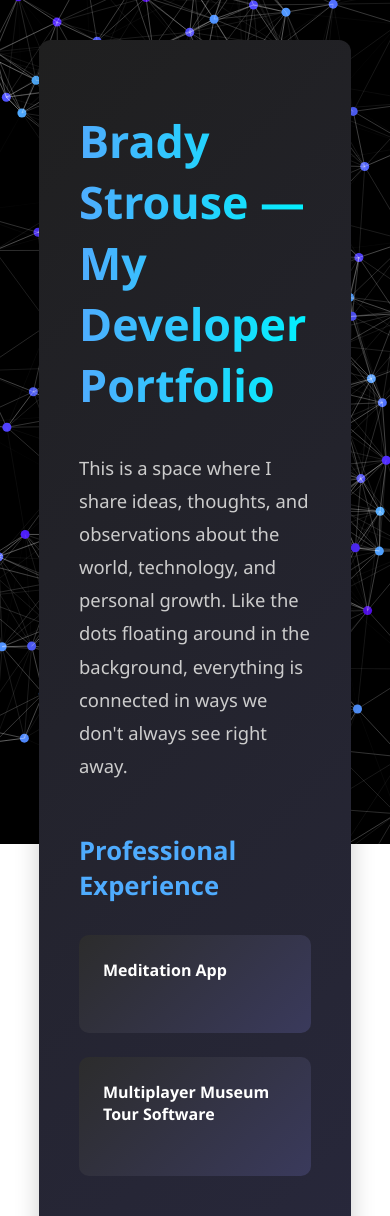
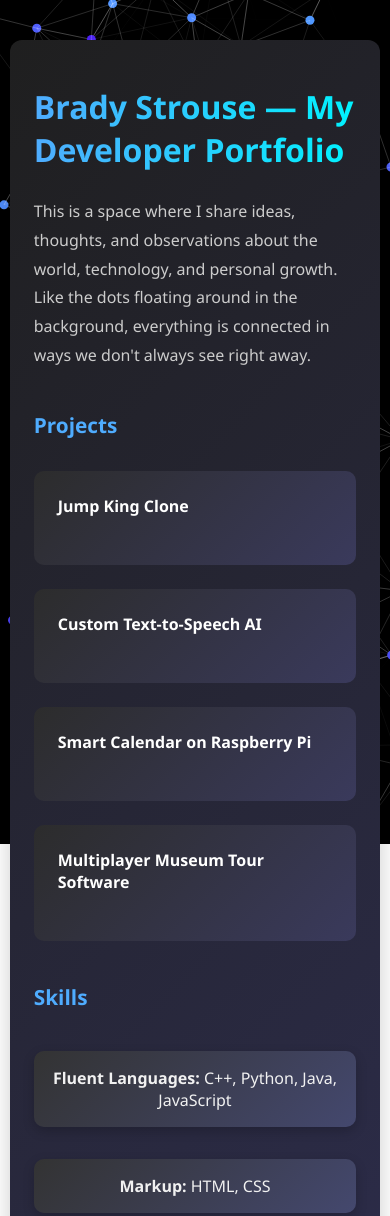
Before and after one commit to BradyStrouse/bradystrouse.github.io, a plain HTML site: page index.html in a window 390 px wide. Shown: the top 1216 px of the page. Drawn offline with Linux system fonts and the light colour scheme; animation ran at ten frames a second.

Commit message:
made mobile support better

```diff
--- a/index.html
+++ b/index.html
@@ -125,39 +125,78 @@
         box-shadow: 0 4px 12px rgba(0, 0, 0, 0.2);
         text-align: center;
       }
+
+      @media (max-width: 768px) {
+        #info {
+          width: 95%;
+          padding: 1.5em;
+        }
+
+        #info h1 {
+          font-size: 2rem;
+        }
+
+        #info h2 {
+          font-size: 1.3rem;
+        }
+
+        #info p,
+        .project-item p,
+        .skill-item {
+          font-size: 1rem;
+        }
+
+        .skill-item {
+          padding: 1em;
+        }
+      }
     </style>
   </head>
   <body>
     <canvas id="canvas"></canvas>
     <div id="info">
       <h1>Brady Strouse — My Developer Portfolio</h1>
-      <p>This is a space where I share ideas, thoughts, and observations about the world, technology, and personal growth. Like the dots floating around in the background, everything is connected in ways we don't always see right away.</p>
-      <h2>Professional Experience</h2>
-      <div class="projects-grid">
-        <div class="project-item" onclick="toggleDescription(this)">
-          <strong>Meditation App</strong>
-          <p>Designed and implemented a cross-platform meditation app as part of my job, featuring guided sessions, user progress tracking, and soothing audio-visual feedback for enhanced user experience.</p>
-        </div>
-        <div class="project-item" onclick="toggleDescription(this)">
-          <strong>Multiplayer Museum Tour Software</strong>
-          <p>Professional project developed as part of my job. Worked in a scrum team on frontend/backend for museum software with location tracking, multiplayer support, and optimized animations.</p>
-        </div>
-      </div>
+      <p>
+        This is a space where I share ideas, thoughts, and observations about
+        the world, technology, and personal growth. Like the dots floating
+        around in the background, everything is connected in ways we don't
+        always see right away.
+      </p>
+
       <h2>Projects</h2>
       <div class="projects-grid">
         <div class="project-item" onclick="toggleDescription(this)">
           <strong>Jump King Clone</strong>
-          <p>Java-based recreation of Jump King with custom physics engine, GUI, sprite management, and precision collision detection.</p>
+          <p>
+            Java-based recreation of Jump King with custom physics engine, GUI,
+            sprite management, and precision collision detection.
+          </p>
         </div>
         <div class="project-item" onclick="toggleDescription(this)">
           <strong>Custom Text-to-Speech AI</strong>
-          <p>Python-based offline AI voice synthesizer with support for long documents, privacy, GPU/CPU switching, and a user-friendly interface.</p>
+          <p>
+            Python-based offline AI voice synthesizer with support for long
+            documents, privacy, GPU/CPU switching, and a user-friendly
+            interface.
+          </p>
         </div>
         <div class="project-item" onclick="toggleDescription(this)">
           <strong>Smart Calendar on Raspberry Pi</strong>
-          <p>Python app using Google Calendar API, real-time sync, time severity visuals, and automatic formatting, running 24/7 on a Pi.</p>
+          <p>
+            Python app using Google Calendar API, real-time sync, time severity
+            visuals, and automatic formatting, running 24/7 on a Pi.
+          </p>
+        </div>
+        <div class="project-item" onclick="toggleDescription(this)">
+          <strong>Multiplayer Museum Tour Software</strong>
+          <p>
+            Worked in a scrum team on frontend/backend for museum software with
+            location tracking, multiplayer, and optimized animations.
+          </p>
         </div>
       </div>
+
+      <h2>Skills</h2>
       <div class="skills-grid">
         <div class="skill-item">
           <strong>Fluent Languages:</strong> C++, Python, Java, JavaScript
@@ -167,12 +206,24 @@
           <strong>Frameworks:</strong> React, Node.js, Unreal Engine
         </div>
         <div class="skill-item">
-          <strong>Cloud:</strong> AWS (DynamoDB, S3, EC2, Beanstalk), Microsoft Azure
+          <strong>Cloud:</strong> AWS (DynamoDB, S3, EC2, Beanstalk), Microsoft
+          Azure
         </div>
       </div>
     </div>
+
     <script>
+      function toggleDescription(element) {
+        const isActive = element.classList.contains("active");
+        document.querySelectorAll(".project-item").forEach((item) => item.classList.remove("active"));
+        if (!isActive) element.classList.add("active");
+      }
+
       window.addEventListener("DOMContentLoaded", () => {
+        const maxMobileDots = 100;
+        const isMobile = window.innerWidth <= 1000;
+        const maxDots = isMobile ? maxMobileDots : 600;
+
         const canvas = document.getElementById("canvas");
         const ctx = canvas.getContext("2d");
         if (!ctx) return console.error("Canvas rendering context not available");
@@ -184,12 +235,11 @@
           height = canvas.height = window.innerHeight;
         });
 
-        let dotCount = 500;
         const dots = [];
         const mouse = { x: null, y: null };
+
         const wrapBuffer = 50;
-        let directionDeg = 0;
-        const directionModifier = 0.005;
+        let dotCount = Math.min(400, maxDots);
 
         window.addEventListener("mousemove", (e) => {
           mouse.x = e.clientX;
@@ -203,7 +253,9 @@
 
         function circlePoint(radius, deg) {
           let rad = deg * (Math.PI / 180);
-          return { x: radius * Math.cos(rad), y: radius * Math.sin(rad) };
+          let x = radius * Math.cos(rad);
+          let y = radius * Math.sin(rad);
+          return { x, y };
         }
 
         for (let i = 0; i < dotCount; i++) {
@@ -212,11 +264,14 @@
             y: Math.random() * height,
             vx: 0.3 + Math.random() * 0.2,
             vy: -0.3 - Math.random() * 0.2,
-            color: randomColor()
+            color: randomColor(),
           });
         }
 
         let frameTimes = [];
+        let directionDeg = 0;
+        const directionModifier = 0.005;
+
         function draw() {
           ctx.clearRect(0, 0, width, height);
           for (let i = 0; i < dots.length; i++) {
@@ -260,11 +315,12 @@
               const dx = dot.x - other.x;
               const dy = dot.y - other.y;
               const dist = Math.sqrt(dx * dx + dy * dy);
+
               if (dist < 120) {
                 ctx.beginPath();
                 ctx.moveTo(dot.x, dot.y);
                 ctx.lineTo(other.x, other.y);
-                ctx.strokeStyle = `rgba(255, 255, 255,${1 - dist / 120})`;
+                ctx.strokeStyle = "rgba(255, 255, 255," + (1 - dist / 120) + ")";
                 ctx.lineWidth = 0.5;
                 ctx.stroke();
               }
@@ -272,9 +328,9 @@
 
             dot.vx *= 0.99;
             dot.vy *= 0.99;
-            const dir = circlePoint(1, directionDeg);
-            dot.vx += dir.x * directionModifier;
-            dot.vy += dir.y * directionModifier;
+
+            dot.vx += circlePoint(1, directionDeg).x * directionModifier;
+            dot.vy += circlePoint(1, directionDeg).y * directionModifier;
             directionDeg += 0.00005;
 
             dot.x += dot.vx;
@@ -295,14 +351,14 @@
 
           if (fps < 50 && dots.length > 200) {
             dots.splice(-10);
-          } else if (fps > 55 && dots.length < 600) {
+          } else if (fps > 55 && dots.length < maxDots) {
             for (let i = 0; i < 10; i++) {
               dots.push({
                 x: Math.random() * width,
                 y: Math.random() * height,
                 vx: 0.3 + Math.random() * 0.2,
                 vy: -0.3 - Math.random() * 0.2,
-                color: randomColor()
+                color: randomColor(),
               });
             }
           }
@@ -312,12 +368,6 @@
 
         draw();
       });
-
-      function toggleDescription(element) {
-        const isActive = element.classList.contains("active");
-        document.querySelectorAll(".project-item").forEach((item) => item.classList.remove("active"));
-        if (!isActive) element.classList.add("active");
-      }
     </script>
   </body>
 </html>
```
